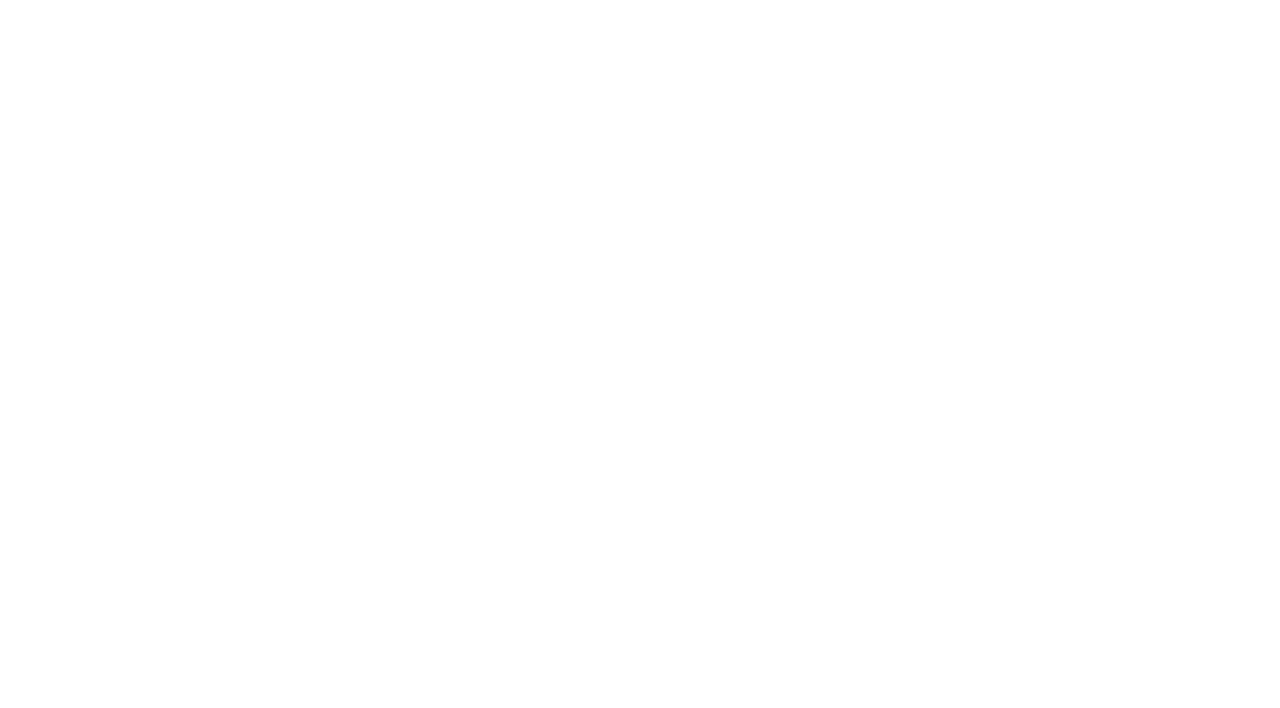
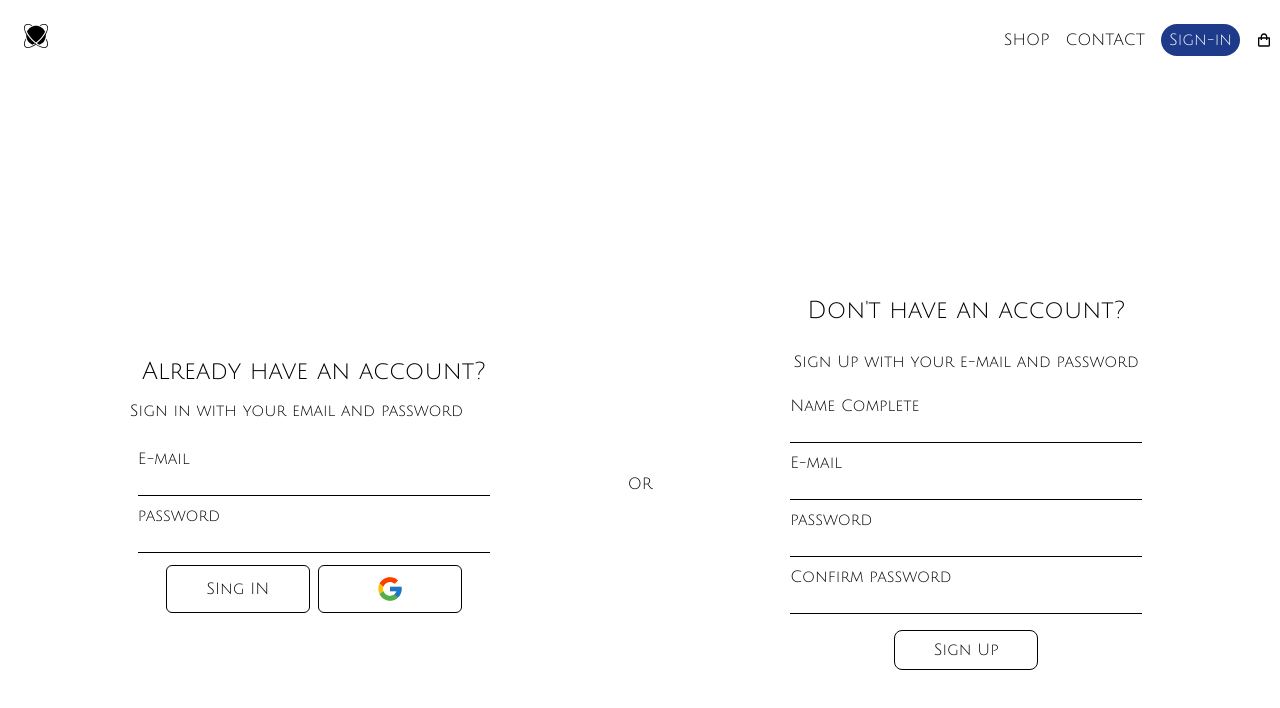
Before and after one commit to jeffersondrs/StoreClothings, a React (Vite) app: page /auth in a window 1280 px wide. Before the commit this address had no page. Shown: the top 708 px of the page. Built offline with nearby package versions, Linux system fonts and the light colour scheme.

Commit message:
updating

```diff
--- a/src/App.jsx
+++ b/src/App.jsx
@@ -5,7 +5,7 @@ import Shop from "./assets/components/shop-items/Shop-component";
 import ShoppingCart from "./assets/components/shopping cart/shopping-cart";
 import Contact from "./assets/components/contact/contact-component";
 import Navegation from "./routes/navegation/Navegation-component";
-import SignIn from "./routes/sign/sign-in.component";
+import Authentication from "./routes/authentication/authentication.component";
 
 function App() {
   return (
@@ -15,7 +15,7 @@ function App() {
         <Route path="shop" element={<Shop />} />
         <Route path="contact" element={<Contact />} />
         <Route path="shoppingcart" element={<ShoppingCart />} />
-        <Route path="sign-in" element={<SignIn />} />
+        <Route path="auth" element={<Authentication />} />
       </Route>
     </Routes>
   );
--- a/src/assets/components/button/button.component.jsx
+++ b/src/assets/components/button/button.component.jsx
@@ -1,5 +1,3 @@
-import './button.styles.scss'
-
 const btnTypesClasses = {
   google: "google-sign-in",
   inverted: "inverted",
--- /dev/null
+++ b/src/assets/components/sign-in-form/sign-in-form.jsx
@@ -0,0 +1,82 @@
+import { useState } from "react";
+import { FcGoogle } from "react-icons/fc";
+import {
+  signInWithGooglePopup,
+  createUserDocumentFromAuth,
+} from "../../../utils/firebase/firebase.utils";
+import FormInput from "../form-input/Form-input.component";
+import Button from "../button/button.component";
+import "./sign-in-form.styles.scss";
+const defaultFormFields = {
+  email: "",
+  password: "",
+};
+
+export default function SignInForm() {
+  const [formFields, setFormFields] = useState(defaultFormFields);
+  const { email, password } = formFields;
+
+  const resetFormFields = () => {
+    setFormFields(defaultFormFields);
+  };
+
+  const handleSubmit = async (event) => {
+    event.preventDefault();
+
+    try {
+      resetFormFields();
+    } catch (err) {
+      message: err.message;
+    }
+  };
+  const handleChange = (event) => {
+    const { name, value } = event.target;
+    setFormFields({
+      ...formFields,
+      [name]: value,
+    });
+  };
+  const signInWithGoogle = async () => {
+    const { user } = await signInWithGooglePopup();
+    const userDocRef = await createUserDocumentFromAuth(user);
+  };
+
+  return (
+    <div className="w-96 h-96 flex flex-col justify-center m-2 p-2">
+      <h1 className="text-2xl text-center my-3">Already have an account?</h1>
+      <span>Sign in with your email and password</span>
+      <form
+        className="flex flex-col items-center justify-center p-2 mt-4"
+        onSubmit={handleSubmit}
+      >
+        <FormInput
+          label="E-mail"
+          type="email"
+          required
+          onChange={handleChange}
+          name="email"
+          value={email}
+        />
+        <FormInput
+          label="password"
+          type="password"
+          required
+          onChange={handleChange}
+          name="password"
+          value={password}
+        />
+        <div className="flex flex-row">
+          <Button className="w-36 bg-white text-black h-12 p-2 m-1 rounded-md hover:bg-gray-900 hover:text-white">
+            SIng IN
+          </Button>
+          <Button
+            className="w-36 h-12 text-white m-1 p-2 rounded-md bg-white hover:bg-blue-900 flex flex-row items-center justify-center"
+            onClick={signInWithGoogle}
+          >
+            <FcGoogle className="mx-3 rounded-full w-7 h-7" />
+          </Button>
+        </div>
+      </form>
+    </div>
+  );
+}
--- a/src/assets/components/button/button.styles.scss
+++ b/src/assets/components/sign-in-form/sign-in-form.styles.scss
@@ -1,3 +1,6 @@
 button:hover{
+    border: none;
+}
+button{
     border: solid black 1px;
 }
--- a/src/assets/components/sing-up-form/sign-form-component.jsx
+++ b/src/assets/components/sing-up-form/sign-up-form-component.jsx
@@ -5,6 +5,7 @@ import {
 } from "../../../utils/firebase/firebase.utils";
 import FormInput from "../form-input/Form-input.component";
 import Button from "../button/button.component";
+import "./sing-up-form-button.styles.scss";
 const defaultFormFields = {
   displayName: "",
   email: "",
@@ -50,9 +51,10 @@ export default function SignUpForm() {
 
   return (
     <div className="w-96 h-96 flex flex-col justify-center m-2 p-2">
-      <h1 className="text-2xl text-center my-3">
+      <h1 className="text-2xl text-center my-3">Don't have an account?</h1>
+      <h2 className="text-center my-3">
         Sign Up with your e-mail and password
-      </h1>
+      </h2>
       <form
         className="flex flex-col items-center justify-center p-2"
         onSubmit={handleSubmit}
@@ -90,7 +92,7 @@ export default function SignUpForm() {
           value={confirmPassword}
         />
         <Button
-          className="bg-cyan-900 w-36 h-10 rounded-lg my-2 text-white hover:bg-white hover:text-black ease-in-out"
+          className="w-36 h-10 rounded-lg my-2 text-black hover:bg-blue-700 hover:text-white ease-in-out"
           type="submit"
         >
           Sign Up
--- /dev/null
+++ b/src/assets/components/sing-up-form/sing-up-form-button.styles.scss
@@ -0,0 +1,6 @@
+button:hover{
+    border: none;
+}
+button{
+    border: solid black 1px;
+}
--- /dev/null
+++ b/src/routes/authentication/authentication.component.jsx
@@ -0,0 +1,20 @@
+import SignUpForm from "../../assets/components/sing-up-form/sign-up-form-component";
+
+import SignInForm from "../../assets/components/sign-in-form/sign-in-form";
+
+export default function Authentication() {
+
+  return (
+    <>
+      <div className="w-screen flex flex-row justify-evenly items-center h-screen">
+        <div className="flex flex-col justify-center items-center w-1/2">
+          <SignInForm />
+        </div>
+        <p className="text-center my-3">OR</p>
+        <div className="flex flex-col justify-center items-center w-1/2">
+          <SignUpForm />
+        </div>
+      </div>
+    </>
+  );
+}
--- /dev/null
+++ b/src/routes/authentication/div-image.styles.scss
@@ -0,0 +1,5 @@
+.image-container {
+    background-color: black url(./../public/images/ezgif.com-gif-maker.gif) no-repeat;
+    width: 450px;
+    height: 450px;
+}
--- a/src/routes/navegation/Navegation-component.jsx
+++ b/src/routes/navegation/Navegation-component.jsx
@@ -5,23 +5,23 @@ import { SiReactos } from "react-icons/si";
 export default function Navegation() {
   return (
     <>
-      <div className="flex flex-row w-screen justify-between items-center h-16 mb-6">
+      <div className="flex flex-row w-screen justify-between items-center h-20 mb-1">
         <Link className="logo-container h-full w-16 p-6" to="/">
-          <div className="m-2">
+          <div>
             <SiReactos className="w-6 h-6" />
           </div>
         </Link>
-        <div className="h-full links-container flex flex-row justify-end w-1/2 items-center">
-          <Link className="nav-link py-4 px-2 cursor-pointer" to="/shop">
+        <div className="flex flex-row items-center">
+          <Link className="nav-link px-2 p-1 cursor-pointer" to="/shop">
             SHOP
           </Link>
-          <Link className="nav-link py-4 px-2 cursor-pointer" to="/contact">
+          <Link className="nav-link px-2 p-1 cursor-pointer" to="/contact">
             CONTACT
           </Link>
-          <Link className="nav-link py-4 px-2 cursor-pointer bg-blue-900 m-2 hover:bg-blue-800 rounded-3xl text-white" to="/sign-in">
+          <Link className="nav-link px-2 p-1 cursor-pointer bg-blue-900 m-2 hover:bg-blue-800 rounded-3xl text-white" to="/auth">
             Sign-in
           </Link>
-          <Link className="nav-link py-4 px-2 cursor-pointer" to="/shoppingcart">
+          <Link className="nav-link px-2 p-1 cursor-pointer" to="/shoppingcart">
             <BiShoppingBag />
           </Link>
         </div>
--- a/src/routes/sign/sign-in.component.jsx
+++ /dev/null
@@ -1,35 +0,0 @@
-import { FcGoogle } from "react-icons/fc";
-import {
-  signInWithGooglePopup,
-  createUserDocumentFromAuth,
-} from "../../utils/firebase/firebase.utils";
-
-import SignUpForm from "../../assets/components/sing-up-form/sign-form-component";
-
-export default function SignIn() {
-  const logGoogleUser = async () => {
-    const { user } = await signInWithGooglePopup();
-    const userDocRef = await createUserDocumentFromAuth(user);
-  };
-
-  return (
-    <>
-      <div className="flex flex-col justify-center items-center">
-        <h2 className="mt-2">Don't have an account?</h2>
-        <SignUpForm />
-      </div>
-      <p className="text-center my-3">OR</p>
-      <div className="flex flex-row justify-center items-center">
-        <button className="w-36 bg-gray-900 text-white h-12 p-2 m-1 rounded-md hover:bg-gray-700">
-          SIng IN
-        </button>
-        <button
-          className="w-36 h-12 text-white m-1 p-2 rounded-md bg-blue-900 hover:bg-blue-700 flex flex-row items-center justify-center"
-          onClick={logGoogleUser}
-        >
-          <FcGoogle className="mx-3 rounded-full w-7 h-7" />
-        </button>
-      </div>
-    </>
-  );
-}
```
